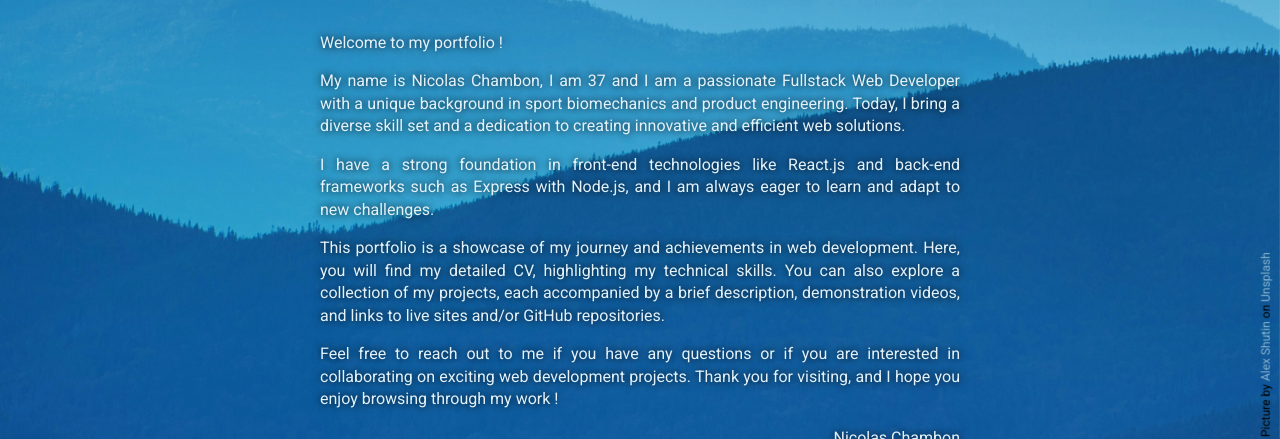
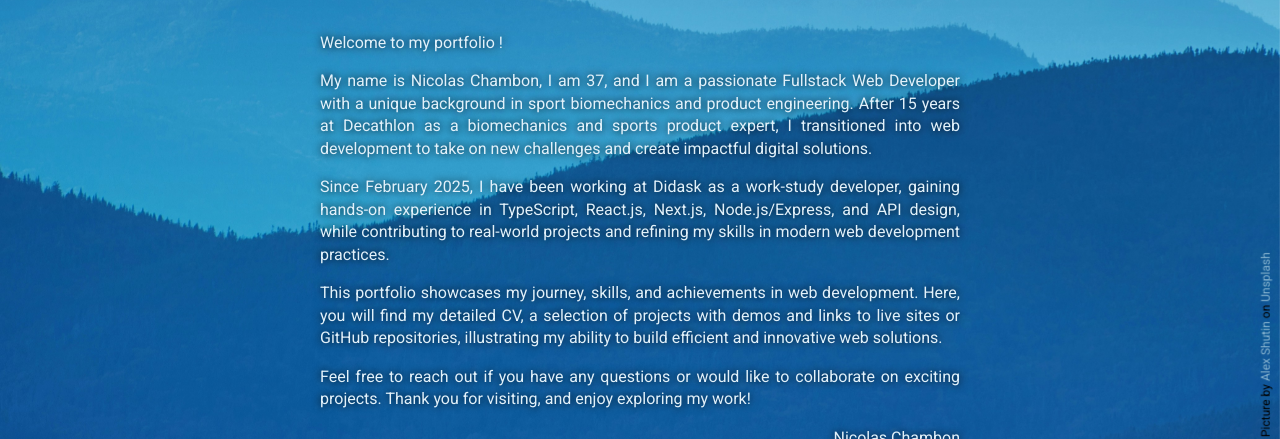
Before and after one commit to NicolasChambon/Portfolio-Nicolas-Chambon, a React (Vite) app: page / in a window 1280 px wide. Shown: the part 361-800 px from the top of the page. Built offline with nearby package versions, Linux system fonts and the light colour scheme.

Commit message:
update home description

```diff
--- a/src/components/pages/Home/Home.jsx
+++ b/src/components/pages/Home/Home.jsx
@@ -33,23 +33,23 @@ const Home = () => {
       </p>
       <p className="Home-description">
         {language === 'en'
-          ? 'My name is Nicolas Chambon, I am 37 and I am a passionate Fullstack Web Developer with a unique background in sport biomechanics and product engineering. Today, I bring a diverse skill set and a dedication to creating innovative and efficient web solutions.'
-          : "Je m'appelle Nicolas Chambon, j'ai 37 ans et je suis un développeur web Fullstack passionné avec une expérience unique en biomécanique sportive et en ingénierie produit. Aujourd'hui, je mets en avant un ensemble de compétences diverses et un dévouement à la création de solutions web innovantes et efficaces."}
+          ? 'My name is Nicolas Chambon, I am 37, and I am a passionate Fullstack Web Developer with a unique background in sport biomechanics and product engineering. After 15 years at Decathlon as a biomechanics and sports product expert, I transitioned into web development to take on new challenges and create impactful digital solutions.'
+          : "Je m'appelle Nicolas Chambon, j'ai 37 ans, et je suis un développeur web fullstack passionné avec un parcours unique en biomécanique du sport et en ingénierie des produits. Après 15 ans chez Decathlon en tant qu'expert en biomécanique et produits sportifs, j'ai fait la transition vers le développement web pour relever de nouveaux défis et créer des solutions numériques impactantes."}
       </p>
       <p className="Home-description">
         {language === 'en'
-          ? 'I have a strong foundation in front-end technologies like React.js and back-end frameworks such as Express with Node.js, and I am always eager to learn and adapt to new challenges.'
-          : "Je possède une solide base en technologies front-end comme React.js et en frameworks back-end tels qu'Express avec Node.js, et je suis toujours désireux d'apprendre et de m'adapter à de nouveaux défis."}
+          ? 'Since February 2025, I have been working at Didask as a work-study developer, gaining hands-on experience in TypeScript, React.js, Next.js, Node.js/Express, and API design, while contributing to real-world projects and refining my skills in modern web development practices.'
+          : "Depuis février 2025, je travaille chez Didask en tant que développeur en alternance, acquérant une expérience pratique en TypeScript, React.js, Next.js, Node.js/Express et conception d'API, tout en contribuant à des projets réels et en affinant mes compétences dans les pratiques modernes de développement web."}
       </p>
       <p className="Home-description">
         {language === 'en'
-          ? 'This portfolio is a showcase of my journey and achievements in web development. Here, you will find my detailed CV, highlighting my technical skills. You can also explore a collection of my projects, each accompanied by a brief description, demonstration videos, and links to live sites and/or GitHub repositories.'
-          : "Ce portfolio est une vitrine de mon parcours et de mes réalisations en développement web. Vous y trouverez mon CV détaillé, mettant en avant mes compétences techniques. Vous pouvez également explorer une collection de mes projets, chacun accompagné d'une brève description, de vidéos de démonstration et de liens vers des sites en ligne et/ou des dépôts GitHub."}
+          ? 'This portfolio showcases my journey, skills, and achievements in web development. Here, you will find my detailed CV, a selection of projects with demos and links to live sites or GitHub repositories, illustrating my ability to build efficient and innovative web solutions.'
+          : 'Ce portfolio présente mon parcours, mes compétences et mes réalisations en développement web. Vous y trouverez mon CV détaillé, une sélection de projets avec des démos et des liens vers des sites en ligne ou des dépôts GitHub, illustrant ma capacité à créer des solutions web efficaces et innovantes.'}
       </p>
       <p className="Home-description">
         {language === 'en'
-          ? 'Feel free to reach out to me if you have any questions or if you are interested in collaborating on exciting web development projects. Thank you for visiting, and I hope you enjoy browsing through my work !'
-          : "N'hésitez pas à me contacter si vous avez des questions ou si vous êtes intéressé par une collaboration sur des projets de développement web passionnants. Merci de votre visite, et j'espère que vous apprécierez la consultation de mon travail !"}
+          ? 'Feel free to reach out if you have any questions or would like to collaborate on exciting projects. Thank you for visiting, and enjoy exploring my work!'
+          : "N'hésitez pas à me contacter si vous avez des questions ou si vous souhaitez collaborer sur des projets passionnants. Merci de votre visite et bonne exploration de mon travail !"}
       </p>
       <p className="Home-description last">Nicolas Chambon</p>
     </main>
```
